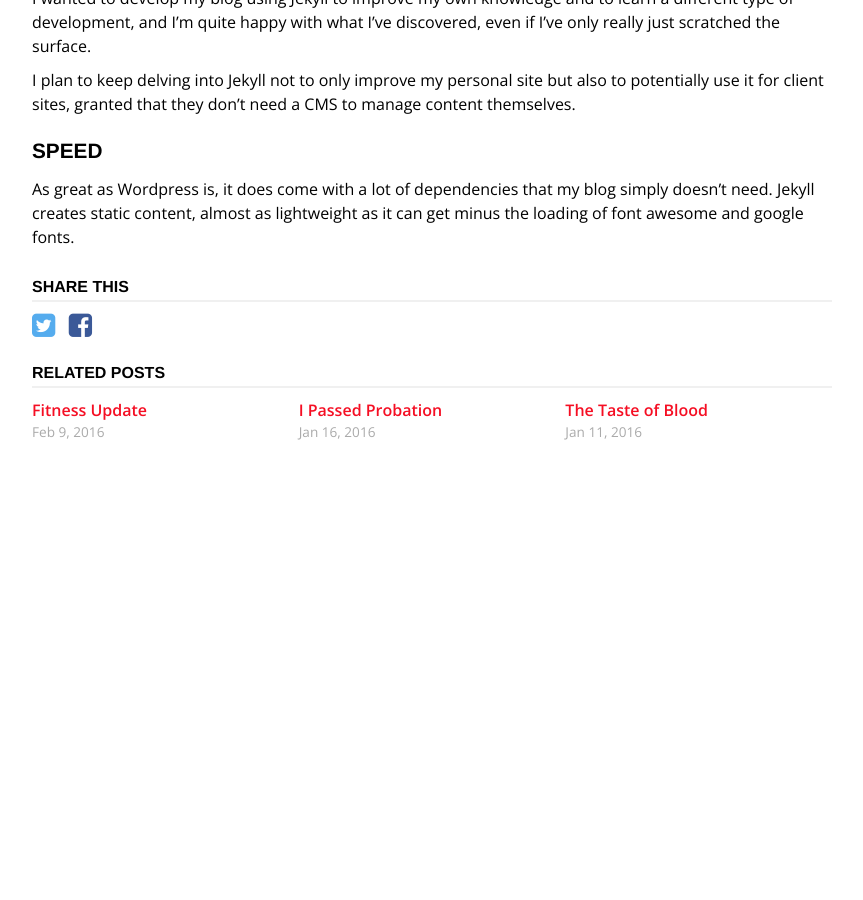
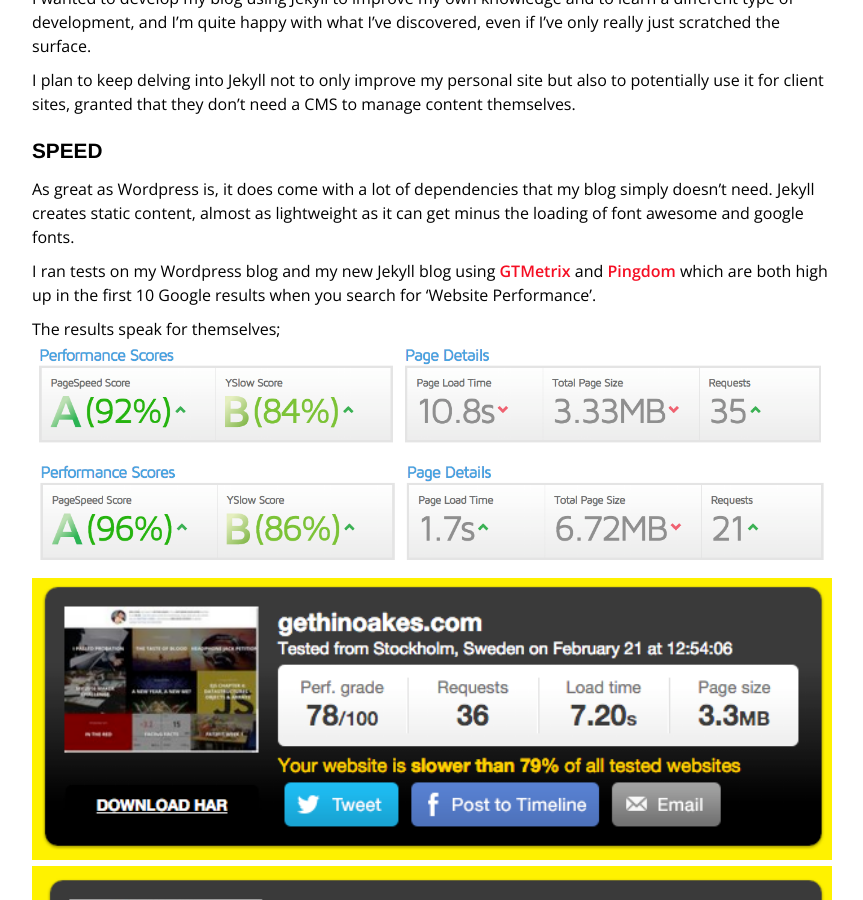
Before and after one commit to gethinoakes/gethinoakes.github.io, a Jekyll site: the page built from _posts/2016-02-14-moving-to-jekyll.md, in a window 1280 px wide and 900 px high, scrolled down 704 px. Shown: the whole window, without its empty margins (208-1071 px from the left). Built offline with Jekyll 4.4.1, drawn with Linux system fonts in a browser that asks for light colours; nearby versions of some CDN libraries; comment, search, counter and statistics services are not loaded; before the commit the page ends 1222 px from its top, so only the background shows below that.

Commit message:
post updates

```diff
--- a/_posts/2016-02-14-moving-to-jekyll.md
+++ b/_posts/2016-02-14-moving-to-jekyll.md
@@ -23,3 +23,11 @@
 
 ### Speed
 As great as Wordpress is, it does come with a lot of dependencies that my blog simply doesn't need. Jekyll creates static content, almost as lightweight as it can get minus the loading of font awesome and google fonts.
+
+I ran tests on my Wordpress blog and my new Jekyll blog using [GTMetrix]() and [Pingdom]() which are both high up in the first 10 Google results when you search for 'Website Performance'.
+
+The results speak for themselves;
+![GTMetrix WordPress Test](/img/posts/performance_wordpress1.png)
+![GTMetrix Jekyll Test](/img/posts/performance_jekyll1.png)
+![Pingdom WordPress Test](/img/posts/performance_wordpress2.png)
+![Pingdom Jekyll Test](/img/posts/performance_jekyll2.png)
```
Also changed, not shown: _posts/2015-11-30-facing-facts.md (+1 -1 lines), img/posts/headers/popweight-1.jpg (renamed from img/posts/popweight-1.jpg).
